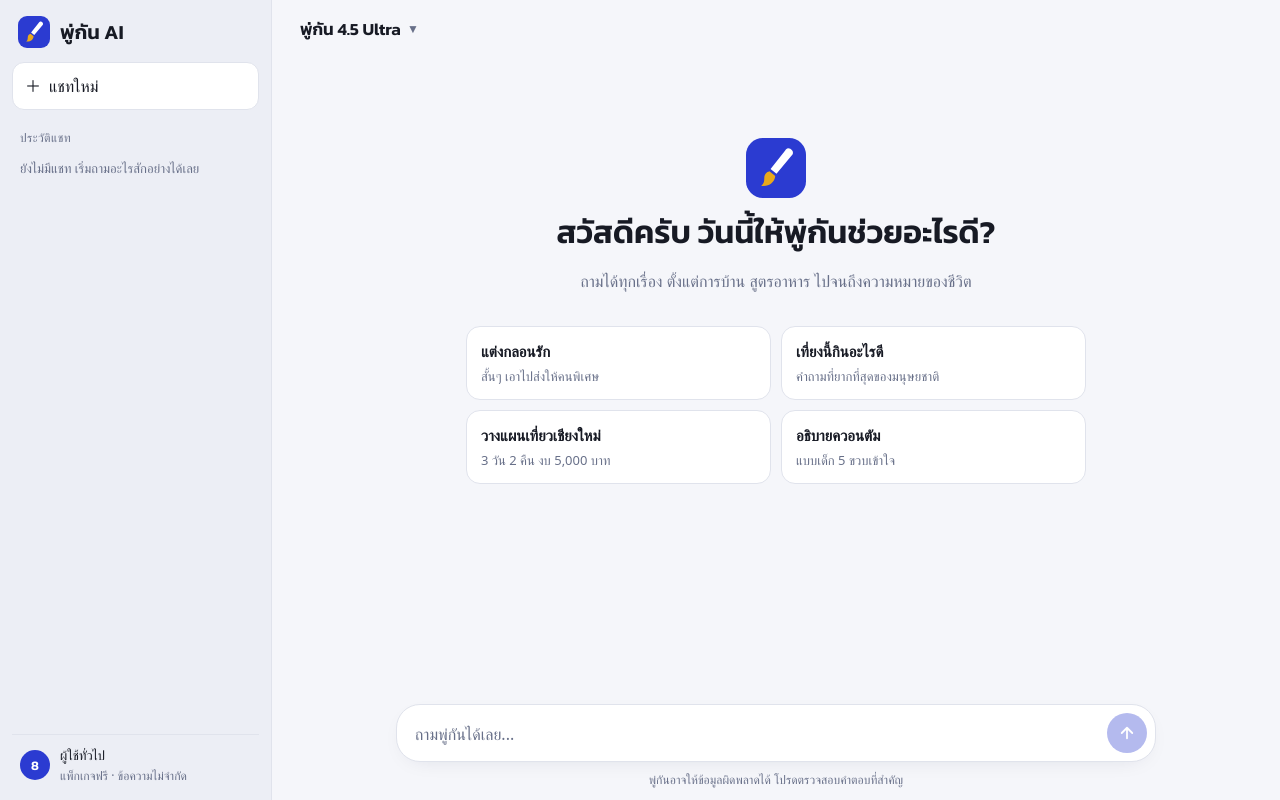
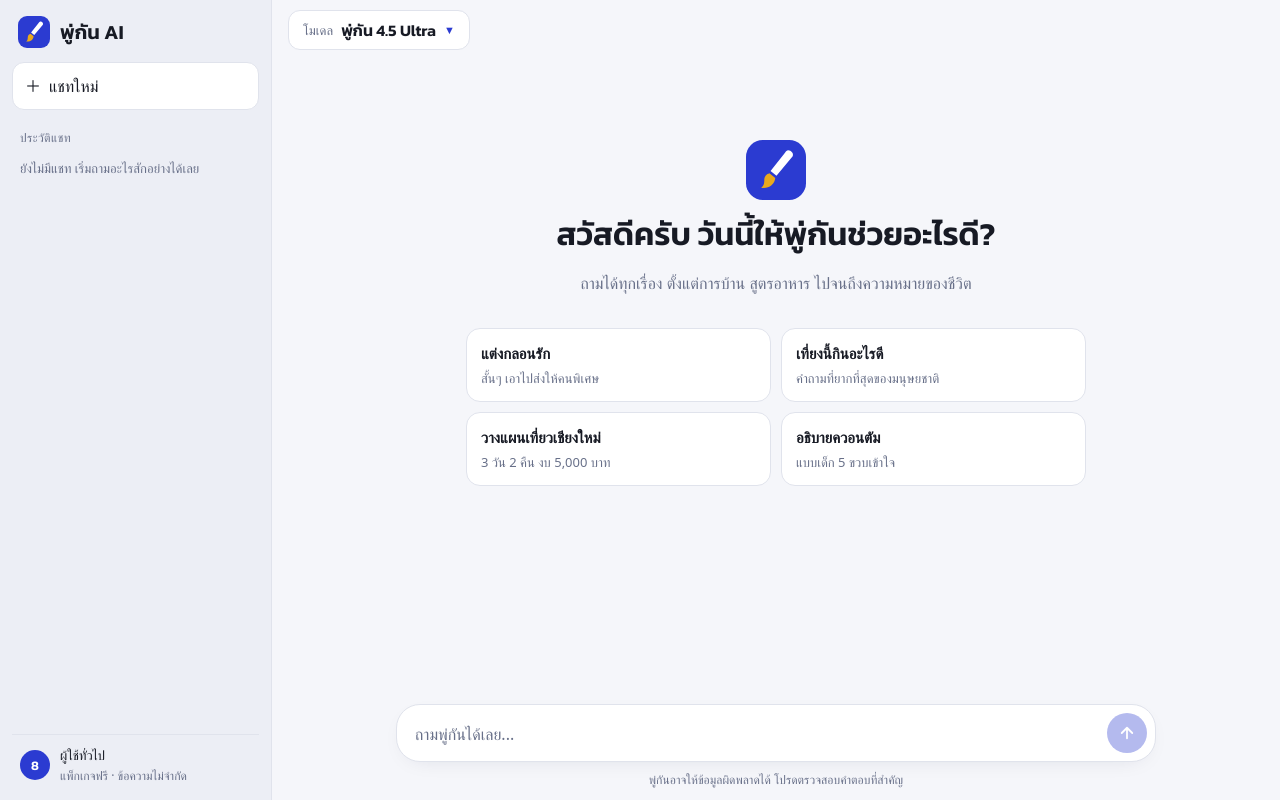
Before and after one commit to printf99/pukan-ai, a plain HTML site: page index.html in a window 1280 px wide. Drawn offline with Linux system fonts and the light colour scheme; no server answers; a web font is replaced by a local one.

Commit message:
ทำปุ่มเลือกโมเดลให้เห็นชัด
Co-Authored-By: Claude Opus 5.5 <noreply@anthropic.com>

```diff
--- a/index.html
+++ b/index.html
@@ -73,9 +73,10 @@ header {
 .icon-btn { width: 38px; height: 38px; border-radius: 10px; display: none; place-items: center; font-size: 18px; }
 .icon-btn:hover { background: var(--accent-soft); }
 .picker { position: relative; }
-.picker-btn { display: inline-flex; align-items: center; gap: 6px; padding: 6px 12px; border-radius: 12px; font: 600 17px var(--f-display); }
-.picker-btn:hover, .picker-btn[aria-expanded="true"] { background: var(--accent-soft); }
-.picker-btn .chev { font-size: 12px; color: var(--muted); transition: transform .15s; }
+.picker-btn { display: inline-flex; align-items: center; gap: 8px; padding: 7px 14px; border-radius: 12px; font: 600 16px var(--f-display); border: 1px solid var(--line); background: var(--surface); }
+.picker-btn .lbl { font: 400 13px var(--f-body); color: var(--muted); }
+.picker-btn:hover, .picker-btn[aria-expanded="true"] { border-color: var(--accent); background: var(--accent-soft); }
+.picker-btn .chev { font-size: 11px; color: var(--accent); transition: transform .15s; }
 .picker-btn[aria-expanded="true"] .chev { transform: rotate(180deg); }
 .menu {
   position: absolute; top: calc(100% + 6px); left: 0; z-index: 30; width: min(340px, calc(100vw - 32px));
@@ -181,7 +182,7 @@ footer {
   <header>
     <button class="icon-btn" id="openSide" type="button" aria-label="เปิดประวัติแชท">☰</button>
     <div class="picker">
-      <button class="picker-btn" id="pickerBtn" type="button" aria-haspopup="true" aria-expanded="false"><span id="modelName">พู่กัน 4.5 Ultra</span><span class="chev">▼</span></button>
+      <button class="picker-btn" id="pickerBtn" type="button" aria-haspopup="true" aria-expanded="false"><span class="lbl">โมเดล</span><span id="modelName">พู่กัน 4.5 Ultra</span><span class="chev">▼</span></button>
       <div class="menu" id="menu" role="menu" hidden></div>
     </div>
     <button class="icon-btn" id="newChat2" type="button" aria-label="แชทใหม่">✎</button>
@@ -215,7 +216,7 @@ footer {
   </footer>
 </div>
 
-<script src="config.js"></script>
+<script src="config.js?v=3"></script>
 <script>
 (function () {
   var P = window.PUKAN;
```
Also changed, not shown: admin-7f3k9q.html (+1 -1 lines).
